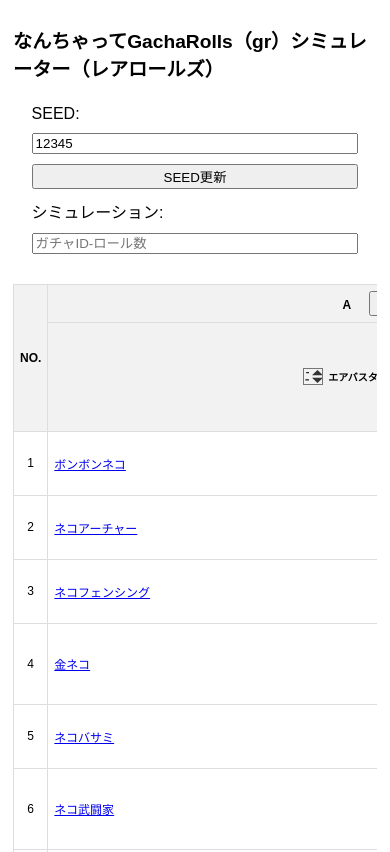
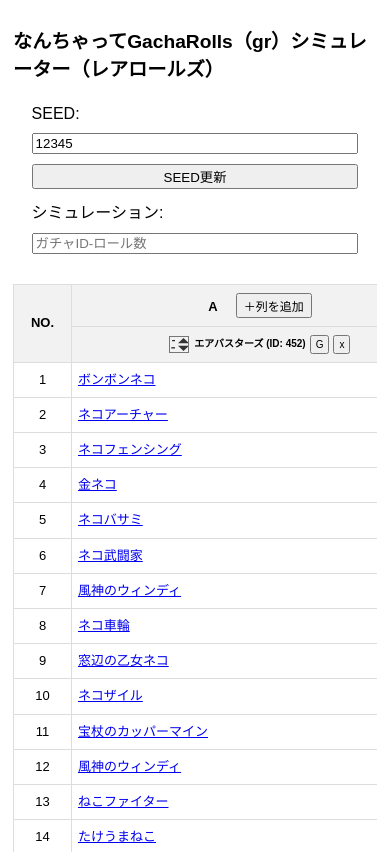
Before and after one commit to tdlstdls/ngr, a plain HTML site: page index.html in a window 390 px wide. Shown: the top 852 px of the page. Drawn offline with Linux system fonts and the light colour scheme.

Commit message:
Add files via upload

```diff
--- a/index.html
+++ b/index.html
@@ -8,9 +8,9 @@
         body { font-family: Arial, sans-serif; padding: 20px; }
         #controls label, #controls input, #controls button { margin-right: 10px; margin-bottom: 10px; display: inline-block; }
         .error { color: red; font-weight: bold; }
-        table { border-collapse: collapse; width: 100%; margin-top: 10px; table-layout: fixed; }
+        table { border-collapse: collapse; width: 100%; margin-top: 10px; /* Removed table-layout: fixed; */ }
         th, td { border: 1px solid #ddd; padding: 8px; text-align: left; }
-        th:not(.col-no):not(.seed-column), td:not(.col-no):not(.seed-column) { width: 100%; }
+        /* Removed th:not, td:not rule that set width: 100% */
         th { background-color: #f2f2f2; text-align: center; vertical-align: middle; position: relative; }
         .highlight { background-color: #ffff99; }
         .gacha-select-header { display: flex; align-items: center; justify-content: center; flex-wrap: wrap; }
@@ -62,8 +62,12 @@
                 min-width: 800px;
             }
             th, td {
-                padding: 6px;
-                font-size: 12px;
+                padding: 8px 6px;
+                font-size: 13px;
+                line-height: 1.4;
+            }
+            td.gacha-cell {
+                word-break: break-word;
             }
             .gacha-select-header span {
                 font-size: 10px;
```
